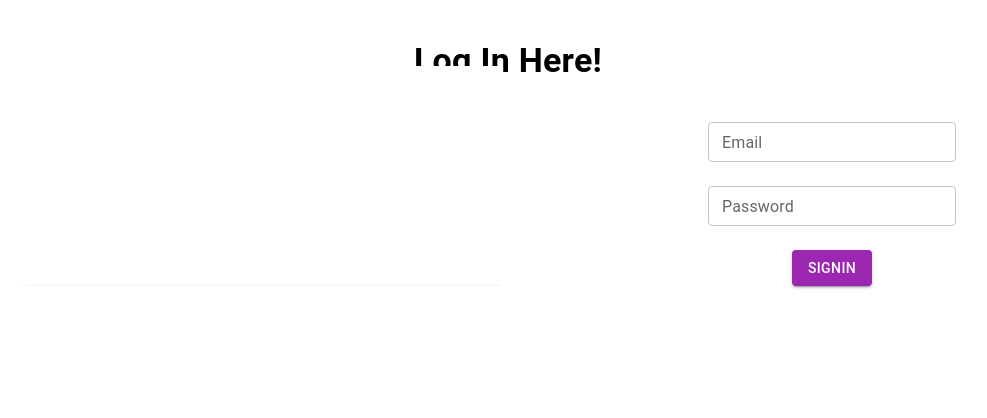
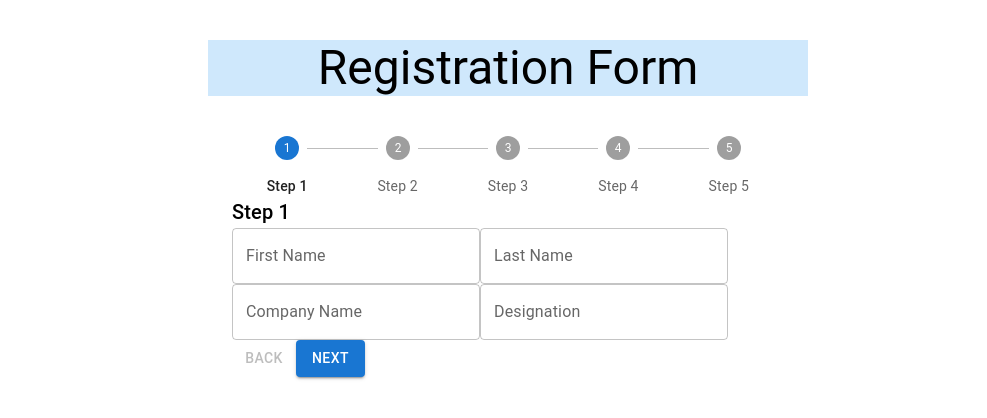
Before and after one commit to saravananc/jobportal, a React (Create React App) app: page / in a window 1280 px wide. Shown: the top 418 px of the page, without its empty margins (132-1119 px from the left). Built offline with nearby package versions, Linux system fonts and the light colour scheme.

Commit message:
signup-form

```diff
--- a/src/App.js
+++ b/src/App.js
@@ -1,14 +1,16 @@
 
 import React from "react";
-import LandingHeader from "./LandingHeader";
-import LandingSearch from "./LandingSearch";
-import Signin from "./Signin";
+// import LandingHeader from "./LandingHeader";
+// import LandingSearch from "./LandingSearch";
+// import Signin from "./Signin";
+import Signup from "./Signup";
 function App() {
   return (
     <>
       {/* <LandingHeader />
       <LandingSearch/> */}
-      <Signin/>
+      {/* <Signin/> */}
+      <Signup/>
     </>
   );
 }
--- a/src/Images/Images.js
+++ b/src/Images/Images.js
@@ -1,3 +1,3 @@
-export const Images = {
+export const Imagesfile = {
     Signinpic: require("./signin.jpg")
-}
+};
--- a/src/Signin.js
+++ b/src/Signin.js
@@ -1,39 +1,33 @@
-import { Box, Button, Grid, TextField, Typography } from "@mui/material";
+import { Box, Button, Grid, Paper, TextField, Typography } from "@mui/material";
 import React from "react";
-import {Images} from "../src/Images/Images"
+import { Imagesfile } from "./Images/Images";
+
 const Signin = () => {
     return (
         <>
             <Box sx={{ width: "100%", textAlign: "center", mt: 5, fw: 10 }}>
-    <Typography variant="h4" sx={{ fontWeight: "bold"  }}>
+                <Typography variant="h4" sx={{ fontWeight: "bold" }}>
                     Log In Here!
                 </Typography>
-
             </Box>
-    <Grid container spacing={2}>
-  <Grid item xs={6}
-  sx={{backgroundImage: `url(${Images.Signinpic})`}}>
-
-
+            <Grid container spacing={1} sx={{ mt: 5 }}>
+                <Grid item xs={6}>
+                    <Paper
+                        style={{ backgroundImage: `url(${Imagesfile.Signinpic})`, backgroundSize: "100% 100%" }}
+                        sx={{ height: "80vh", width: "100%" }}
+                    ></Paper>
                 </Grid>
                 <Grid item xs={6}>
-  <Box sx={{ mt: 5  }}>
-        <Grid
-          container
-          spacing={3}
-          direction={"column"}
-          justify={"center"}
-          alignItems={"center"}
-        >
+                    <Box sx={{ mt: 20 }}>
+                        <Grid container spacing={3} direction={"column"} justify={"center"} alignItems={"center"}>
                             <Grid item xs={12}>
-            <TextField  size="small" label="Email"></TextField>
+                                <TextField size="small" label="Email"></TextField>
                             </Grid>
                             <Grid item xs={12}>
-            <TextField  size="small" label="Password" type={"password"}></TextField>
+                                <TextField size="small" label="Password" type={"password"}></TextField>
                             </Grid>
 
                             <Grid item xs={12}>
-
                                 <Button fullWidth variant="contained" color="secondary">
                                     Signin
                                 </Button>
@@ -41,10 +35,7 @@
                         </Grid>
                     </Box>
                 </Grid>
-
             </Grid>
-
-
         </>
     );
 };
--- /dev/null
+++ b/src/Signup.js
@@ -0,0 +1,276 @@
+import React, { useState } from 'react';
+import {
+  Stepper,
+  Step,
+  StepLabel,
+  Button,
+  Typography,
+  Container,
+  TextField,
+  Dialog,
+  DialogTitle,
+  DialogContent,
+  DialogActions,
+} from '@mui/material';
+
+const steps = ['Step 1', 'Step 2', 'Step 3', 'Step 4', 'Step 5']; // Define the steps of the form
+
+const Signup = () => {
+  const [activeStep, setActiveStep] = useState(0);
+  const [formData, setFormData] = useState({
+    // Initial form data state
+    firstName: '',
+    lastName: '',
+    companyName: '',
+    designation: '',
+    yearsOfExperience: '',
+    qualification: '',
+    email: '',
+    phoneNumber: '',
+    websiteLink: '',
+    language: '',
+    careerObjective: '',
+    fathersName: '',
+    mothersName: '',
+    dateOfBirth: '',
+    address: '',
+    maritalStatus: '',
+    gender: '',
+    religion: '',
+    bloodGroup: '',
+    specialSkills: '',
+    screen4Field1: '',
+    screen4Field2: '',
+    screen4Field3: '',
+    screen5Field1: '',
+    screen5Field2: '',
+  });
+  const [openDialog, setOpenDialog] = useState(false); // State for controlling the dialog
+
+  const handleNext = () => {
+    if (activeStep === steps.length - 1) {
+      handleSubmit(); // Call handleSubmit function when reaching the last step
+    } else {
+      setActiveStep((prevActiveStep) => prevActiveStep + 1);
+    }
+  };
+
+  const handleBack = () => {
+    setActiveStep((prevActiveStep) => prevActiveStep - 1);
+  };
+
+  const handleSubmit = () => {
+    // Perform the POST API action here using the form data (formData)
+    // Example code for performing a POST request using fetch:
+    fetch('your-api-url', {
+      method: 'POST',
+      headers: {
+        'Content-Type': 'application/json',
+      },
+      body: JSON.stringify(formData),
+    })
+      .then((response) => response.json())
+      .then((data) => {
+        console.log('API response:', data);
+        // You can handle the API response here (e.g., display success message, redirect, etc.)
+        // For now, we will display a "Thank you" message
+        setOpenDialog(true); // Open the dialog to view the resume
+      })
+      .catch((error) => {
+        console.error('API error:', error);
+        // Handle any error that occurs during the API request
+      });
+  };
+
+  const handleChange = (event) => {
+    const { name, value } = event.target;
+    setFormData((prevFormData) => ({
+      ...prevFormData,
+      [name]: value,
+    }));
+  };
+
+  const renderStepContent = (step) => {
+    switch (step) {
+      case 0:
+        return (
+          <>
+            <Typography variant="h6">Step 1</Typography>
+            <TextField name="firstName" label="First Name" value={formData.firstName} onChange={handleChange} />
+            <TextField name="lastName" label="Last Name" value={formData.lastName} onChange={handleChange} />
+            <TextField name="companyName" label="Company Name" value={formData.companyName} onChange={handleChange} />
+            <TextField name="designation" label="Designation" value={formData.designation} onChange={handleChange} />
+          </>
+        );
+      case 1:
+        return (
+          <>
+            <Typography variant="h6">Step 2</Typography>
+            <TextField name="fathersName" label="Father's Name" value={formData.fathersName} onChange={handleChange} />
+            <TextField name="mothersName" label="Mother's Name" value={formData.mothersName} onChange={handleChange} />
+            <TextField name="dateOfBirth" label="Date of Birth" value={formData.dateOfBirth} onChange={handleChange} />
+            <TextField name="address" label="Address" value={formData.address} onChange={handleChange} />
+            <TextField name="maritalStatus" label="Marital Status" value={formData.maritalStatus} onChange={handleChange} />
+            <TextField name="gender" label="Gender" value={formData.gender} onChange={handleChange} />
+            <TextField name="religion" label="Religion" value={formData.religion} onChange={handleChange} />
+            <TextField name="bloodGroup" label="Blood Group" value={formData.bloodGroup} onChange={handleChange} />
+            <TextField name="specialSkills" label="Special Skills" value={formData.specialSkills} onChange={handleChange} />
+          </>
+        );
+      case 2:
+        return (
+          <>
+            <Typography variant="h6">Step 3</Typography>
+            <TextField
+              name="yearsOfExperience"
+              label="Years of Experience"
+              value={formData.yearsOfExperience}
+              onChange={handleChange}
+            />
+            <TextField name="qualification" label="Qualification" value={formData.qualification} onChange={handleChange} />
+            <TextField name="email" label="Email" value={formData.email} onChange={handleChange} />
+            <TextField
+              name="phoneNumber"
+              label="Phone Number"
+              value={formData.phoneNumber}
+              onChange={handleChange}
+            />
+            <TextField name="websiteLink" label="Website Link" value={formData.websiteLink} onChange={handleChange} />
+            <TextField name="language" label="Language" value={formData.language} onChange={handleChange} />
+            <TextField
+              name="careerObjective"
+              label="Career Objective"
+              value={formData.careerObjective}
+              onChange={handleChange}
+            />
+          </>
+        );
+      case 3:
+        return (
+          <>
+            <Typography variant="h6">Step 4</Typography>
+            <TextField
+              name="screen4Field1"
+              label="Screen 4 Field 1"
+              value={formData.screen4Field1}
+              onChange={handleChange}
+            />
+            <TextField
+              name="screen4Field2"
+              label="Screen 4 Field 2"
+              value={formData.screen4Field2}
+              onChange={handleChange}
+            />
+            <TextField
+              name="screen4Field3"
+              label="Screen 4 Field 3"
+              value={formData.screen4Field3}
+              onChange={handleChange}
+            />
+          </>
+        );
+      case 4:
+        return (
+          <>
+            <Typography variant="h6">Step 5</Typography>
+            <TextField
+              name="screen5Field1"
+              label="Screen 5 Field 1"
+              value={formData.screen5Field1}
+              onChange={handleChange}
+            />
+            <TextField
+              name="screen5Field2"
+              label="Screen 5 Field 2"
+              value={formData.screen5Field2}
+              onChange={handleChange}
+            />
+          </>
+        );
+      default:
+        return null;
+    }
+  };
+
+  const handleViewResume = () => {
+    setOpenDialog(true);
+  };
+
+  const handleCloseDialog = () => {
+    setOpenDialog(false);
+  };
+
+  return (
+
+    <>
+   <Container maxWidth="sm" sx={{ bgcolor: '#cfe8fc', textAlign:"center",mt:5 }}>
+   <Typography variant="h3" gutterBottom>
+       Registration Form
+      </Typography>
+      </Container>
+
+
+    <Container maxWidth="sm" sx={{mt:5}}>
+      <Stepper activeStep={activeStep} alternativeLabel>
+        {steps.map((label) => (
+          <Step key={label}>
+            <StepLabel>{label}</StepLabel>
+          </Step>
+        ))}
+      </Stepper>
+
+      <div>
+        {activeStep === steps.length ? (
+          <>
+            <Typography variant="h5">Thank you for signing up!</Typography>
+          </>
+        ) : (
+          <>
+            {renderStepContent(activeStep)}
+            <div>
+              <Button disabled={activeStep === 0} onClick={handleBack}>
+                Back
+              </Button>
+              {activeStep === steps.length - 1 ? (
+                <Button variant="contained" color="primary" onClick={handleSubmit}>
+                  Finish
+                </Button>
+              ) : (
+                <Button variant="contained" color="primary" onClick={handleNext}>
+                  Next
+                </Button>
+              )}
+              {activeStep === steps.length - 1 && (
+                <Button variant="outlined" color="primary" onClick={handleViewResume}>
+                  View Resume
+                </Button>
+              )}
+            </div>
+          </>
+        )}
+      </div>
+
+      <Dialog open={openDialog} onClose={handleCloseDialog} maxWidth="md">
+        <DialogTitle>Your Resume</DialogTitle>
+        <DialogContent>
+          {/* Display the form data as resume format */}
+          <Typography variant="h6">Personal Information</Typography>
+          <Typography>
+            Name: {formData.firstName} {formData.lastName}
+          </Typography>
+          <Typography>Company: {formData.companyName}</Typography>
+          <Typography>Designation: {formData.designation}</Typography>
+          {/* Add more fields based on your resume format */}
+        </DialogContent>
+        <DialogActions>
+          <Button onClick={handleCloseDialog} color="primary">
+            Close
+          </Button>
+        </DialogActions>
+      </Dialog>
+    </Container>
+    </>
+  );
+};
+
+export default Signup;
```
Lines whose indentation alone changed are shown as unchanged.
